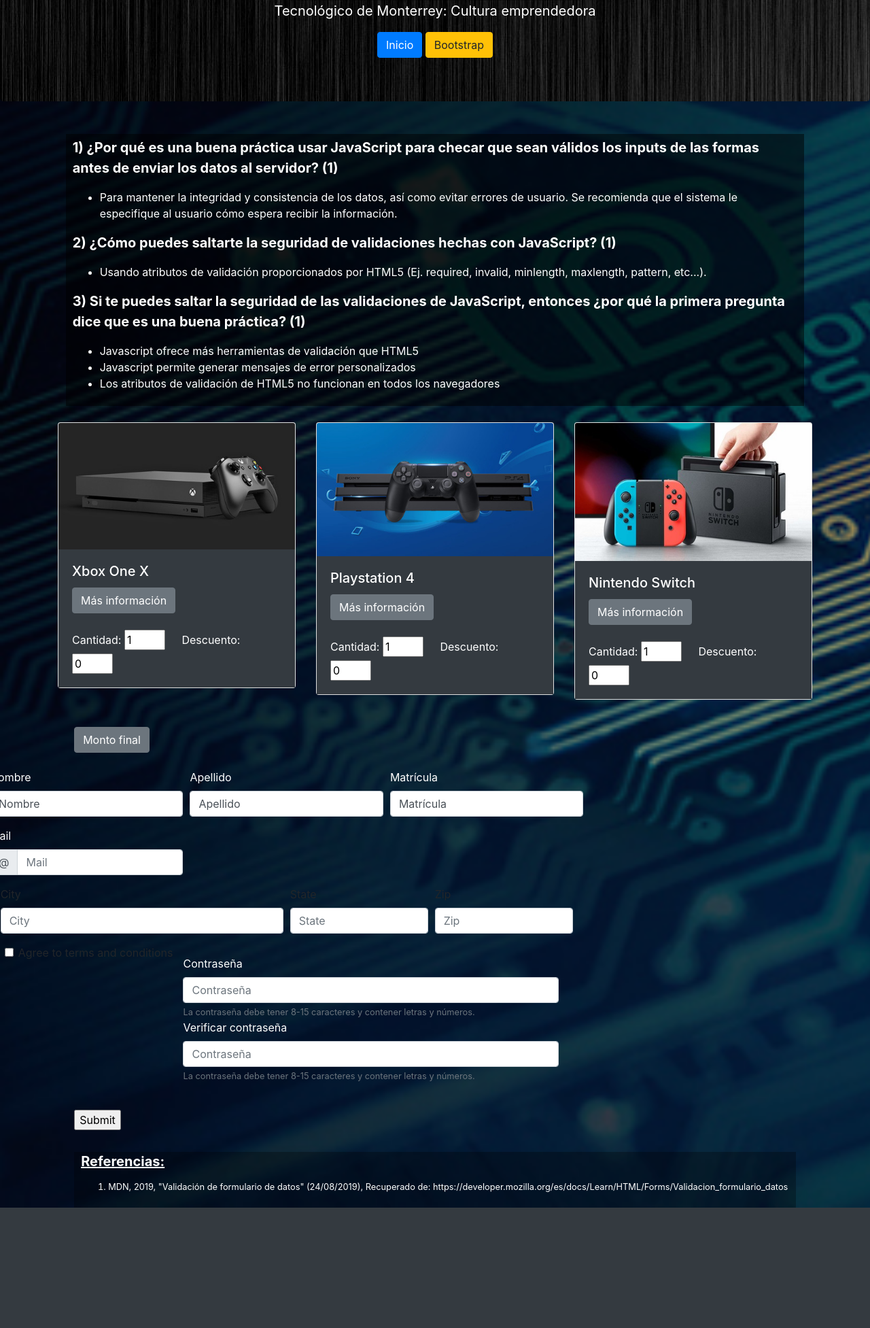
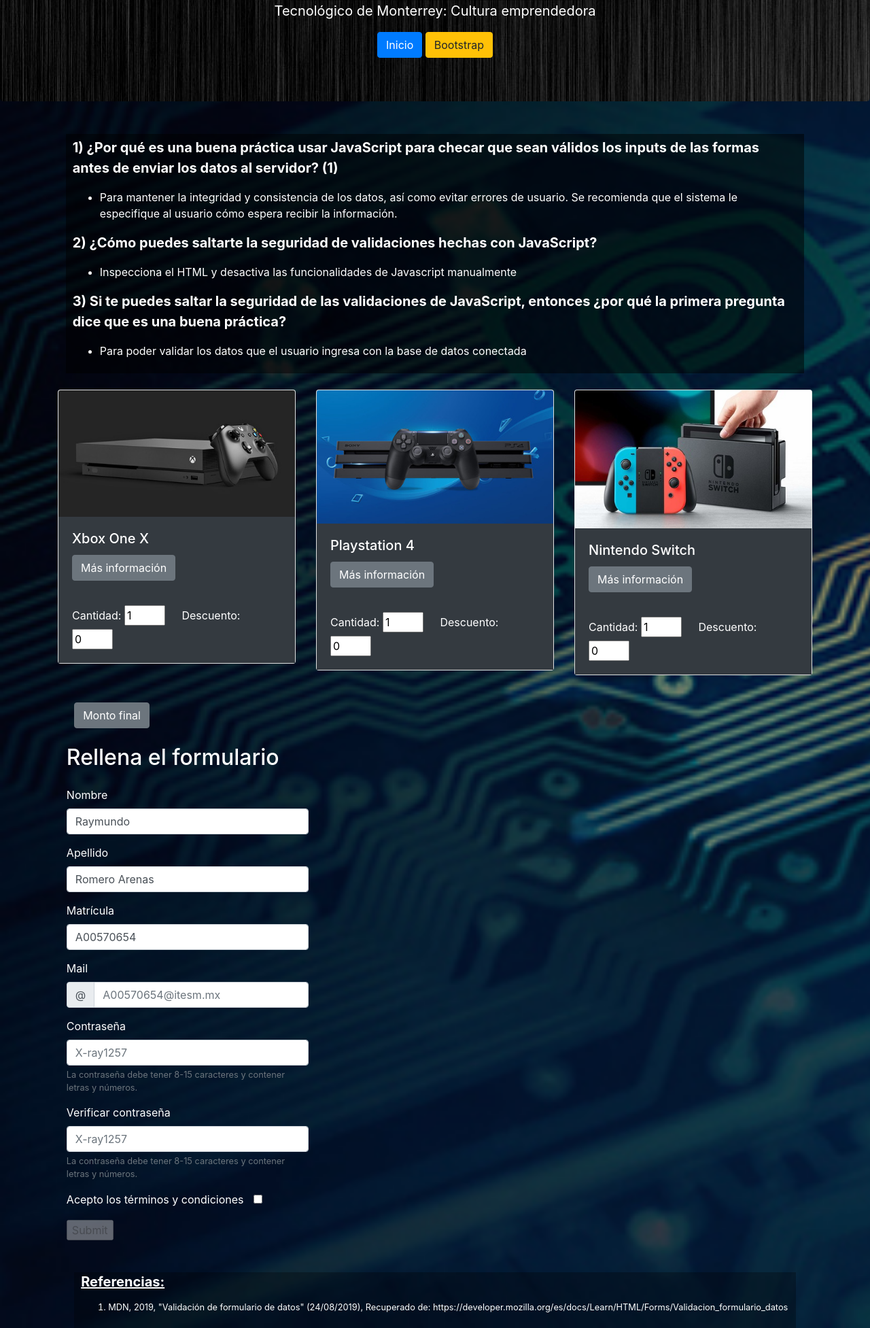
Before and after one commit to Raylogic/DAWBD_A00570654, a PHP site: page /Laboratorio5.html in a window 1280 px wide. Shown: the part 303-2256 px from the top of the page at 68% size. Before the commit the page ends 2079 px from the top, so only its background shows below. Run offline with PHP 8.4, Linux system fonts and the light colour scheme; some libraries are stand-ins or nearby versions.

Commit message:
¡Laboratorio #5 casi terminado!

```diff
--- a/Laboratorio #1-7/Laboratorio5.html
+++ b/Laboratorio #1-7/Laboratorio5.html
@@ -51,16 +51,14 @@
                                 <li>Para mantener la integridad y consistencia de los datos, así como evitar errores de usuario. Se recomienda que el sistema le especifique al usuario cómo espera recibir la información.</li>
                             </ul>
                         </p>
-                        <p><strong>2) ¿Cómo puedes saltarte la seguridad de validaciones hechas con JavaScript? (1)</strong><br>
+                        <p><strong>2) ¿Cómo puedes saltarte la seguridad de validaciones hechas con JavaScript? </strong><br>
                             <ul>
-                                <li>Usando atributos de validación proporcionados por HTML5 (Ej. required, invalid, minlength, maxlength, pattern, etc...).</li>
+                                <li>Inspecciona el HTML y desactiva las funcionalidades de Javascript manualmente</li>
                             </ul>
                         </p>
-                        <p><strong>3) Si te puedes saltar la seguridad de las validaciones de JavaScript, entonces ¿por qué la primera pregunta dice que es una buena práctica? (1)</strong><br>
+                        <p><strong>3) Si te puedes saltar la seguridad de las validaciones de JavaScript, entonces ¿por qué la primera pregunta dice que es una buena práctica?</strong><br>
                             <ul>
-                                <li>Javascript ofrece más herramientas de validación que HTML5</li>
-                                <li>Javascript permite generar mensajes de error personalizados</li>
-                                <li>Los atributos de validación de HTML5 no funcionan en todos los navegadores</li>
+                                <li>Para poder validar los datos que el usuario ingresa con la base de datos conectada</li>
                             </ul>
                         </p>
                     </article>
@@ -131,96 +129,64 @@
                     <div class="text-white col-6 col-lg-6 mt-3">
                         <div class="text-white" id="Total">
                             <button type="button" class="btn btn-secondary" onclick="total()">Monto final</button>
+
                         </div>
                     </div>
                 </div>
             </div>
         </div>
     </section>
-
     <form>
         <section class="container-fluid px-0">
             <div class="row align-items-center">
-                <div class="col-8 mb-4">
+                <div class="col-6 mb-4">
                     <div class="row justify-content-center">
                         <div class="form-row text-white">
-                            <div class="col-md-4 mb-3">
-                              <label for="validationDefault01">Nombre</label>
-                              <input type="text" class="form-control" id="validationDefault01" placeholder="Nombre" value="Nombre" required>
-                            </div>
-                            <div class="col-md-4 mb-3">
-                              <label for="validationDefault02">Apellido</label>
-                              <input type="text" class="form-control" id="validationDefault02" placeholder="Apellido" value="Apellido" required>
-                            </div>
-                            <div class="col-md-4 mb-3">
-                              <label for="validationDefault0X">Matrícula</label>
-                              <input type="text" class="form-control" id="validationDefault0X" placeholder="Matrícula" value="Matrícula" required>
-                            </div>
-                            <div class="col-md-4 mb-3">
-                              <label for="validationDefaultUsername">Mail</label>
+                            <div class="col-8 col-lg-10">
+                                <h2 id="Registro">Rellena el formulario</h2>
+
+                                <label for="Nombre">Nombre</label>
+                                <input type="text" class="form-control" id="Nombre" placeholder="Nombre" value="Raymundo" required>
+
+                                <label for="Apellido">Apellido</label>
+                                <input type="text" class="form-control" id="Apellido" placeholder="Apellido" value="Romero Arenas" required>
+
+                                <label for="Matrícula">Matrícula</label>
+                                <input type="text" class="form-control" id="Matrícula" placeholder="Matrícula" value="A00570654" required>
+
+                                <label for="Mail">Mail</label>
                                 <div class="input-group">
                                     <div class="input-group-prepend">
-                                  <span class="input-group-text" id="inputGroupPrepend2">@</span>
+                                        <span class="input-group-text" id="Arroba">@</span>
                                     </div>
-                                <input type="text" class="form-control" id="validationDefaultUsername" placeholder="Mail" aria-describedby="inputGroupPrepend2" required>
-                              </div>
-                            </div>
+                                    <input type="Email" class="form-control" id="Mail" placeholder="A00570654@itesm.mx" required>
                                 </div>
 
-                          <div class="form-row">
-                            <div class="col-md-6 mb-3">
-                              <label for="validationDefault03">City</label>
-                              <input type="text" class="form-control" id="validationDefault03" placeholder="City" required>
-                            </div>
-                            <div class="col-md-3 mb-3">
-                              <label for="validationDefault04">State</label>
-                              <input type="text" class="form-control" id="validationDefault04" placeholder="State" required>
-                            </div>
-                            <div class="col-md-3 mb-3">
-                              <label for="validationDefault05">Zip</label>
-                              <input type="text" class="form-control" id="validationDefault05" placeholder="Zip" required>
-                            </div>
-                          </div>
-                          <br>
-                          <div class="form-group">
-                            <div class="form-check">
-                              <input class="form-check-input" type="checkbox" value="" id="invalidCheck2" required>
-                              <label class="form-check-label" for="invalidCheck2">
-                                Agree to terms and conditions
-                              </label>
-                            </div>
-                          </div>
-
-                        <div class="text-white col-8 col-lg-8 mt-3">
-                            <label for="Password" class="text-white">Contraseña</label>
-                            <input id="password" type="Password" placeholder="Contraseña" class="form-control" aria-describedby="Ayuda" minlength="8" maxlength="15" required title="Password needs to have 8-15 characters">
+                                <label for="Password">Contraseña</label>
+                                <input id="password" type="Password" placeholder="X-ray1257" class="form-control" pattern=".{8,15}" required title="La contraseña debe tener 8-15 caracteres">
                                 <small id="Ayuda" class="form-text text-muted">
                                     La contraseña debe tener 8-15 caracteres y contener letras y números.
                                 </small>
 
-                            <label for="Password" class="text-white">Verificar contraseña</label>
-                            <input id="verify" type="Password" placeholder="Contraseña" class="form-control" aria-describedby="Ayuda"  minlength="8" maxlength="15" required title="Password needs to have 8-15 characters">
+                                <label for="Password">Verificar contraseña</label>
+                                <input id="verify" type="Password" placeholder="X-ray1257" class="form-control" pattern=".{8,15}"required title="La contraseña debe tener 8-15 caracteres">
                                 <small id="Ayuda" class="form-text text-muted">
                                     La contraseña debe tener 8-15 caracteres y contener letras y números.
                                 </small>
+
+                                <label for="Agreed">Acepto los términos y condiciones </label>
+                                <input id="Agreed" type="Checkbox" name="Agreed">
+                                <br>
+                                <input type="Submit" id="Enviar" onclick="terminar_compra()" disabled>
+                                <br>
+                                <div id="Endgame"></div>
+                            </div>
                         </div>
                     </div>
                 </div>
             </div>
         </section>
-        <section>
-            <div class="row align-items-center">
-                <div class="col-6 mb-4 order-2">
-                    <div class="row justify-content-center">
-                        <div class="text-white col-6 col-lg-8 mt-3">
-                        <div>
-                            <input type="Submit" onclick="total()">
-                        </div>
-                    </div>
-                </div>
-            </div>
-        </section>
-    <form>
+    </form>
 
     <section class="container-fluid px-0">
         <div class="row align-items-center">
--- a/Laboratorio #1-7/css/EstiloGeneral.css
+++ b/Laboratorio #1-7/css/EstiloGeneral.css
@@ -105,3 +105,15 @@
 input[name="Cantidad"] {
     width: 60px;
 }
+label {
+    margin-top: 15px;
+}
+#Agreed {
+    margin-left: 10px;
+}
+#Enviar {
+    margin-top: 10px;
+}
+#Endgame {
+    margin-top: 15px;
+}
```
Also changed, not shown: Laboratorio #1-7/js/JSLab5.js (+63 -28 lines). Lines whose indentation alone changed are shown as unchanged.
